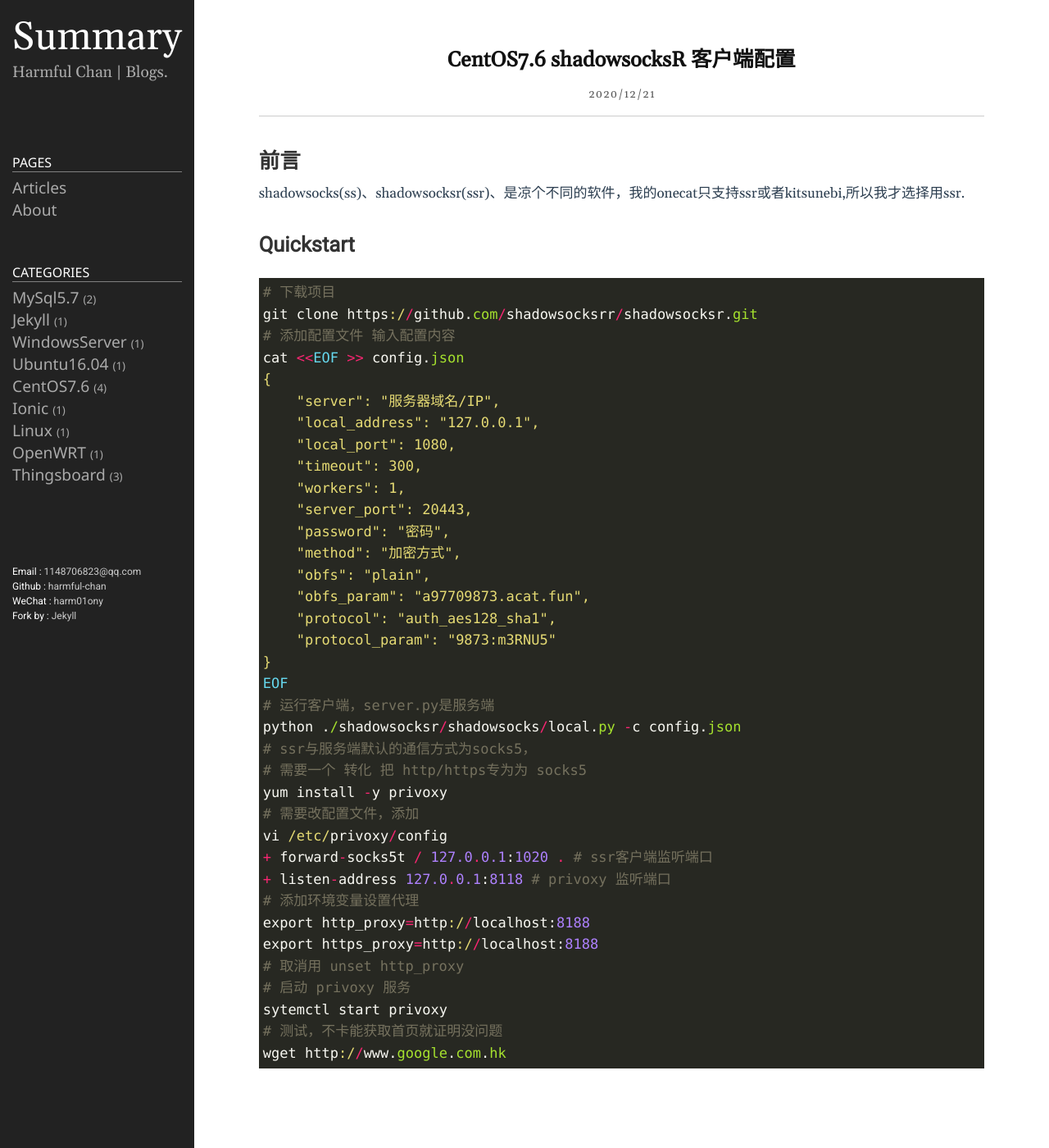
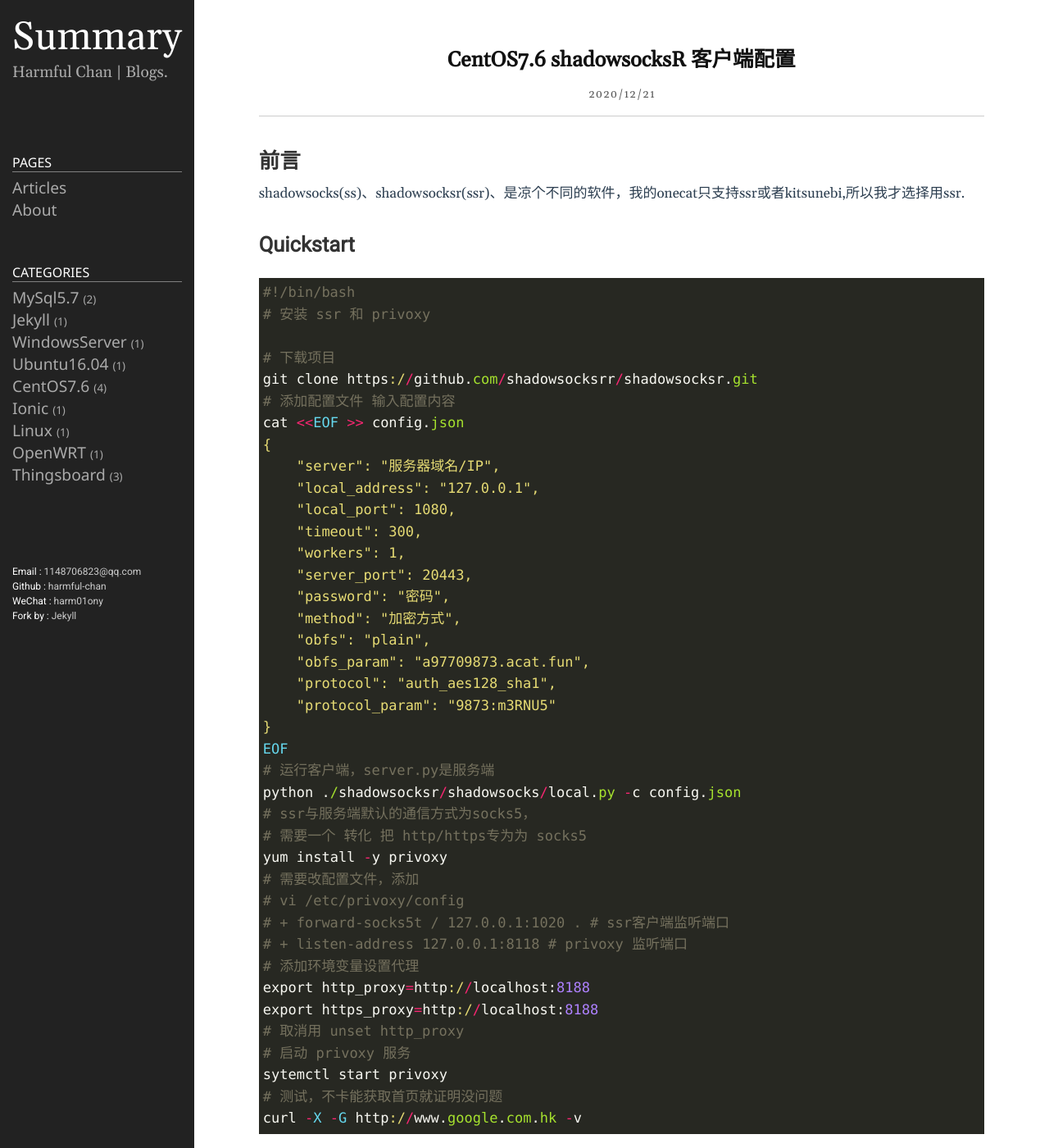
Before and after one commit to harmful-chan/pages, a Jekyll site: the page built from _posts/2020-12-21-CentOS7.6-shadowsocksR-客户端配置.md, in a window 1280 px wide and 1400 px high. Shown: the whole window at 82% size. Built offline with Jekyll 4.4.1, drawn with Linux system fonts in a browser that asks for light colours.

Commit message:
small change.

````diff
--- a/_posts/2020-12-21-CentOS7.6-shadowsocksR-客户端配置.md
+++ b/_posts/2020-12-21-CentOS7.6-shadowsocksR-客户端配置.md
@@ -9,6 +9,9 @@ shadowsocks(ss)、shadowsocksr(ssr)、是凉个不同的软件，我的onecat只
 
 ## Quickstart
 ```ruby
+#!/bin/bash
+# 安装 ssr 和 privoxy
+
 # 下载项目
 git clone https://github.com/shadowsocksrr/shadowsocksr.git
 # 添加配置文件 输入配置内容
@@ -34,9 +37,9 @@ python ./shadowsocksr/shadowsocks/local.py -c config.json
 # 需要一个 转化 把 http/https专为为 socks5
 yum install -y privoxy
 # 需要改配置文件，添加
-vi /etc/privoxy/config
-+ forward-socks5t / 127.0.0.1:1020 . # ssr客户端监听端口
-+ listen-address 127.0.0.1:8118 # privoxy 监听端口
+# vi /etc/privoxy/config
+# + forward-socks5t / 127.0.0.1:1020 . # ssr客户端监听端口
+# + listen-address 127.0.0.1:8118 # privoxy 监听端口
 # 添加环境变量设置代理
 export http_proxy=http://localhost:8188
 export https_proxy=http://localhost:8188
@@ -44,5 +47,5 @@ export https_proxy=http://localhost:8188
 # 启动 privoxy 服务
 sytemctl start privoxy
 # 测试，不卡能获取首页就证明没问题
-wget http://www.google.com.hk
+curl -X -G http://www.google.com.hk -v
 ```
````
